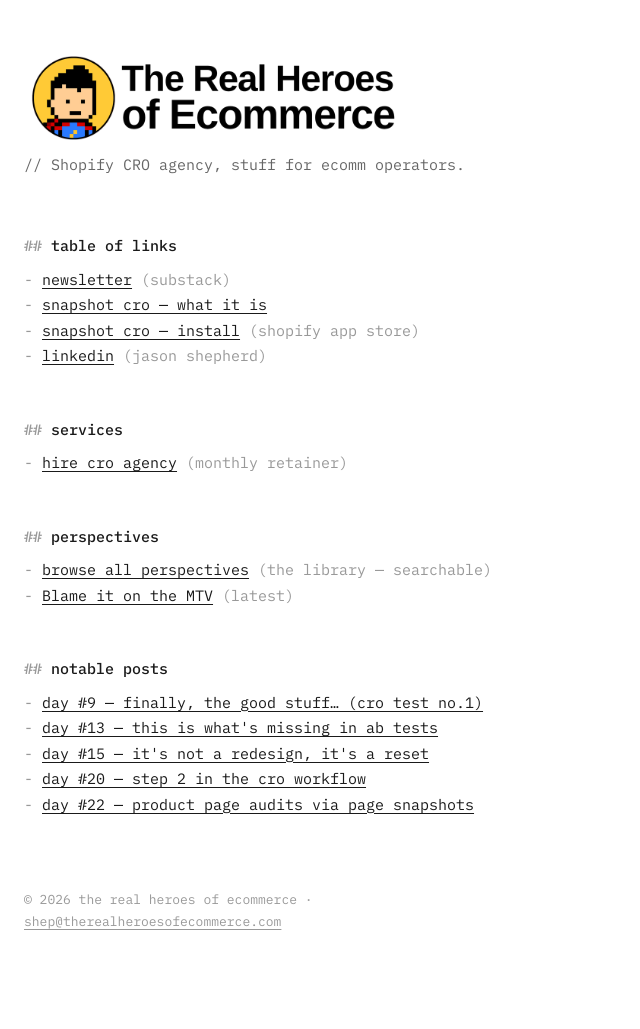
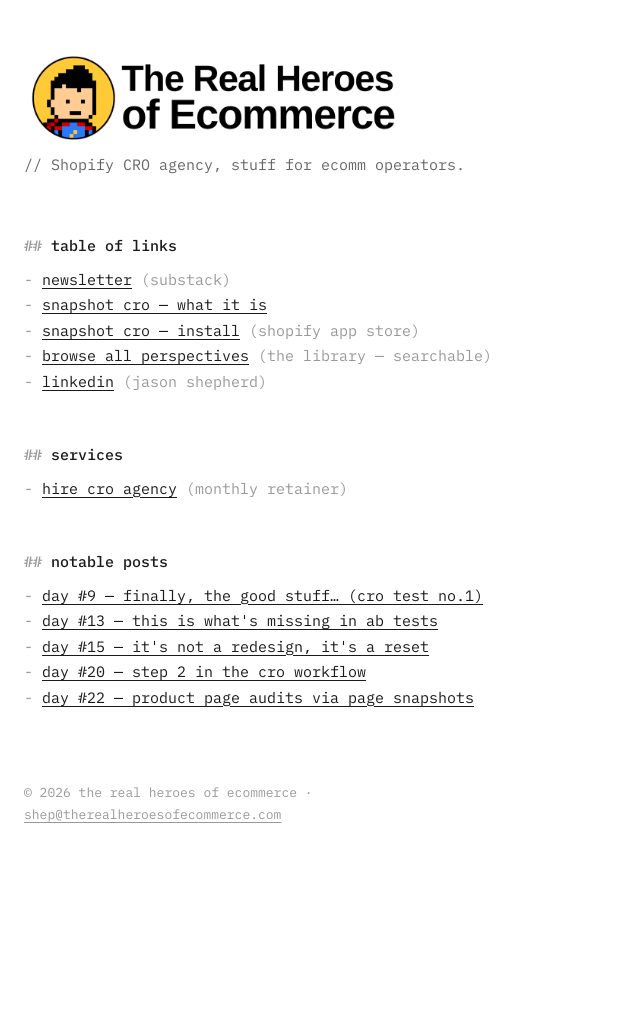
Before and after one commit to therhoe/heroes-site, a Jekyll site: the page built from index.html, in a window 1280 px wide. Shown: the whole page, without its empty margins (0-640 px from the left). Built offline with Jekyll 4.4.1, drawn with Linux system fonts in a browser that asks for light colours; after the commit the page ends 922 px from its top, so only the background shows below that.

Commit message:
Homepage: fold perspectives link into table of links, drop section
Co-Authored-By: Claude Fable 5 <noreply@anthropic.com>

```diff
--- a/index.html
+++ b/index.html
@@ -76,19 +76,13 @@
     <li><a href="https://heroesofecommerce.substack.com">newsletter</a> <span class="note">(substack)</span></li>
     <li><a href="snapshot-cro.html">snapshot cro — what it is</a></li>
     <li><a href="https://apps.shopify.com/mousewhisperer">snapshot cro — install</a> <span class="note">(shopify app store)</span></li>
+    <li><a href="/perspectives/">browse all perspectives</a> <span class="note">(the library — searchable)</span></li>
     <li><a href="https://www.linkedin.com/in/jasonsdshepherd/">linkedin</a> <span class="note">(jason shepherd)</span></li>
   </ul>
 
   <h1>services</h1>
   <ul>
     <li><a href="hire-cro-agency.html">hire cro agency</a> <span class="note">(monthly retainer)</span></li>
-  </ul>
-
-  <h1>perspectives</h1>
-  <ul>
-    <li><a href="/perspectives/">browse all perspectives</a> <span class="note">(the library — searchable)</span></li>
-    {% assign latest = site.perspectives | sort: "date" | last %}
-    <li><a href="{{ latest.url }}">{{ latest.title }}</a> <span class="note">(latest)</span></li>
   </ul>
 
   <h1>notable posts</h1>
```
